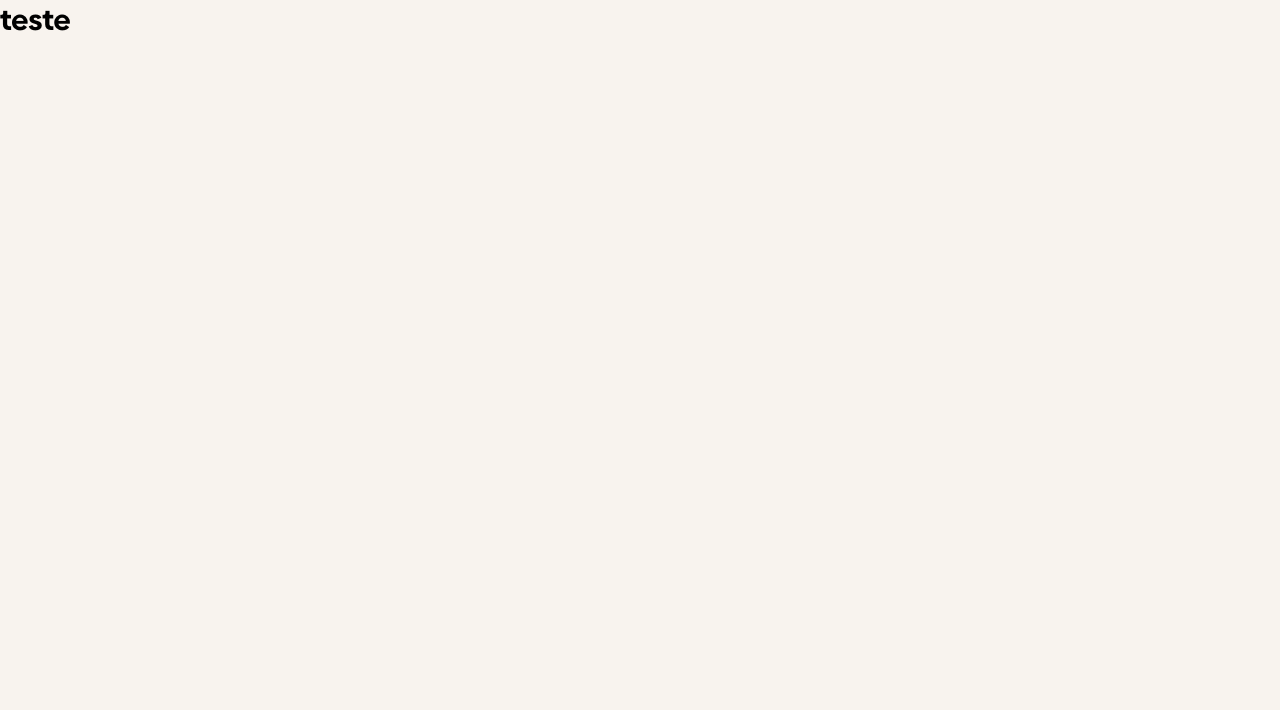
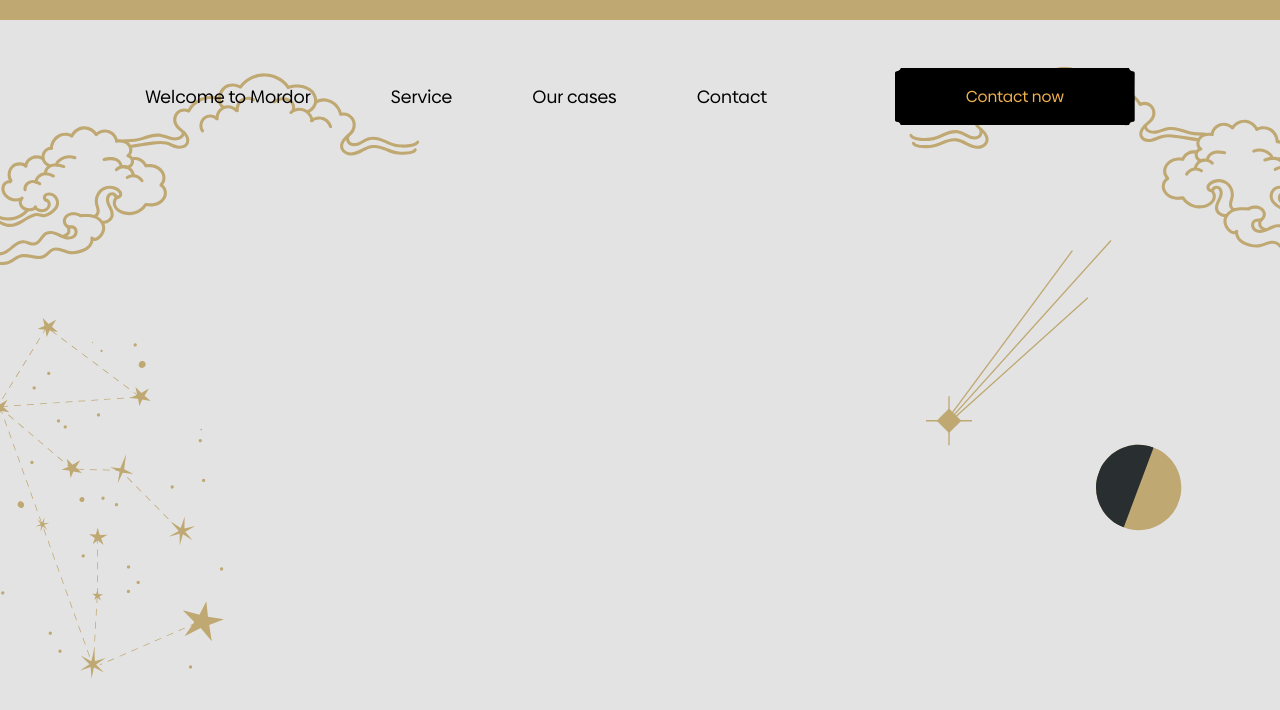
Before and after one commit to rmouraaa/mordor, a Next.js app: page / in a window 1280 px wide. Shown: the top 710 px of the page. Built offline with nearby package versions, Linux system fonts and the light colour scheme.

Commit message:
:sparkles: feat: added header

```diff
--- /dev/null
+++ b/src/components/ButtonBackground/index.tsx
@@ -0,0 +1,14 @@
+import React from 'react'
+import styles from './styles.module.scss'
+
+interface ButtonBackgroundProps {
+  buttonText: string
+}
+
+export const ButtonBackground = ({ buttonText }: ButtonBackgroundProps) => {
+  return (
+    <a href="#" className={styles.button}>
+      {buttonText}
+    </a>
+  )
+}
--- /dev/null
+++ b/src/components/ButtonBackground/styles.module.scss
@@ -0,0 +1,22 @@
+.button {
+  display: flex;
+  align-items: center;
+  justify-content: center;
+
+  background-image: url('../../../public/icons/backgroundButton.svg');
+  background-repeat: no-repeat;
+  background-position: center;
+  background-size: cover;
+
+  width: 240px;
+  height: 57px;
+
+  color: var(--yellow-50);
+  text-align: center;
+  font-family: Regular;
+  font-size: 1rem;
+
+  &:hover {
+    filter: brightness(0.8);
+  }
+}
--- /dev/null
+++ b/src/components/Header/index.tsx
@@ -0,0 +1,32 @@
+import React from 'react'
+import { ButtonBackground } from '../ButtonBackground'
+import styles from './styles.module.scss'
+export const Header = () => {
+  return (
+    <header className={styles.header}>
+      <div className={styles.container}>
+        <nav>
+          <ul>
+            <li>
+              <a href="#">Welcome to Mordor</a>
+            </li>
+
+            <li>
+              <a href="#">Service</a>
+            </li>
+
+            <li>
+              <a href="#">Our cases</a>
+            </li>
+
+            <li>
+              <a href="#">Contact</a>
+            </li>
+          </ul>
+        </nav>
+
+        <ButtonBackground buttonText={'Contact now'} />
+      </div>
+    </header>
+  )
+}
--- /dev/null
+++ b/src/components/Header/styles.module.scss
@@ -0,0 +1,30 @@
+.header {
+  padding-top: 3rem;
+
+  border-top: 20px solid var(--brown-50);
+
+  .container {
+    display: flex;
+    align-items: center;
+    justify-content: center;
+
+    nav {
+      margin-right: 8rem;
+
+      ul {
+        display: flex;
+        align-items: center;
+        gap: 5rem;
+
+        li a {
+          font-size: 1.125rem;
+          font-family: Regular;
+
+          &:hover {
+            color: var(--yellow-100);
+          }
+        }
+      }
+    }
+  }
+}
--- a/src/pages/index.tsx
+++ b/src/pages/index.tsx
@@ -1,6 +1,7 @@
 import React from 'react'
 
 import Head from 'next/head'
+import { Header } from '../components/Header'
 
 export default function Home() {
   return (
@@ -9,7 +10,7 @@ export default function Home() {
         <title>Mordor | Branding and brand experience studio</title>
       </Head>
 
-      <h1>teste</h1>
+      <Header />
     </>
   )
 }
--- a/styles/globals.scss
+++ b/styles/globals.scss
@@ -1,13 +1,18 @@
 :root {
   --white-50: #fff;
   --white-100: #e1e1e1;
-  --white-200: #f8ece0;
-  --white-300: #e8d8c9;
-  --white-400: #d9c7b9;
+  --white-200: #e3e3e3;
 
-  --brown-50: #c3a775;
-  --brown-100: #e0a24b;
-  --brown-200: #d2953c;
+  --brown-50: #bfa871;
+  --brown-100: #c3a775;
+  --brown-200: #a28357;
+
+  --yellow-50: #f2b250;
+  --yellow-100: #c08117;
+
+  --black-50: #000000;
+
+  --gray-50: #676767;
 }
 
 * {
@@ -62,7 +67,11 @@
 }
 
 body {
-  background: #f8f3ee;
+  background-image: url('../public/icons/background.svg');
+  background-position: top;
+  background-repeat: no-repeat;
+  background-size: cover;
+
   color: var(--black);
   -webkit-font-smoothing: antialiased;
   font-family: Regular;
```
